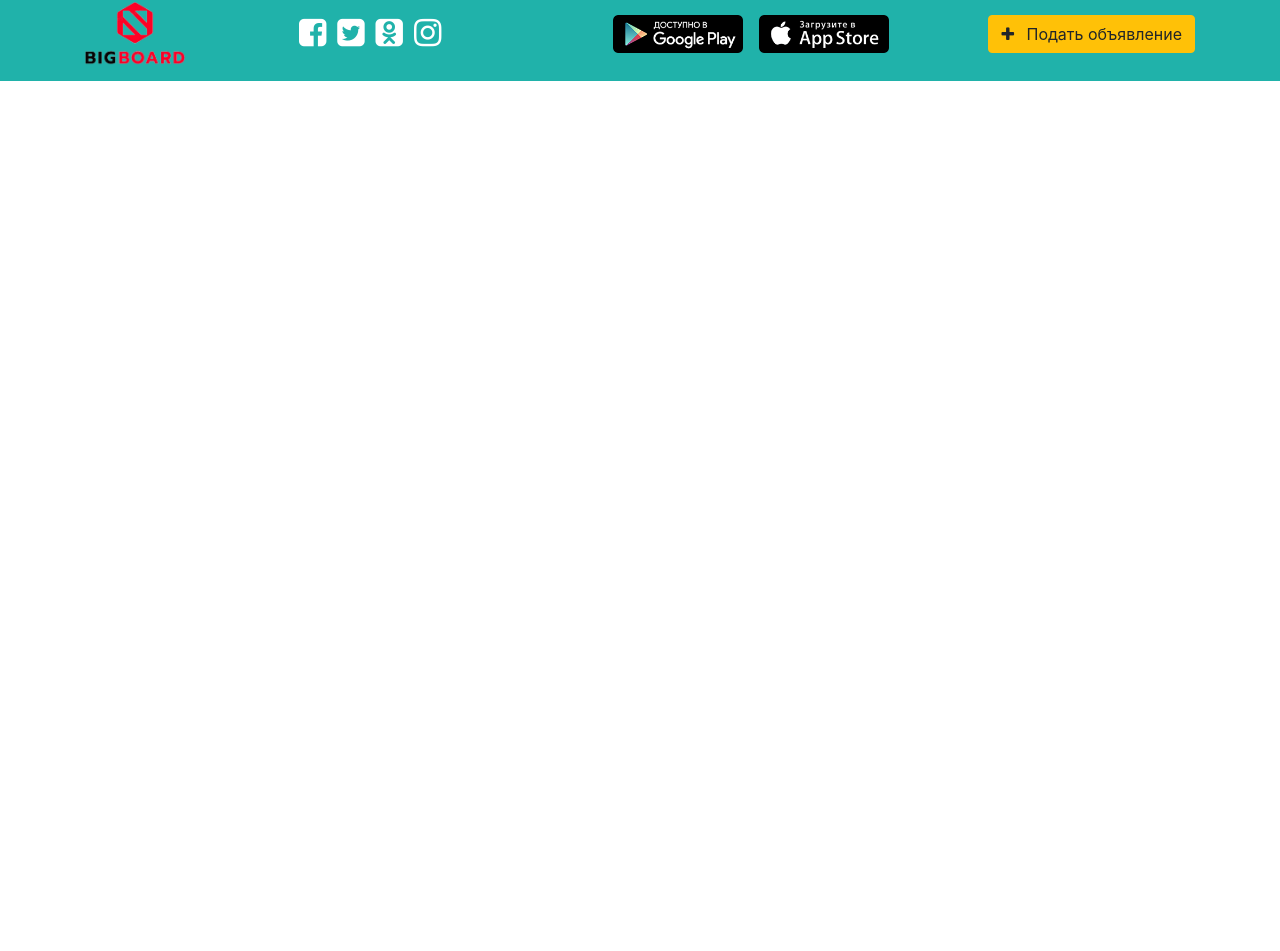
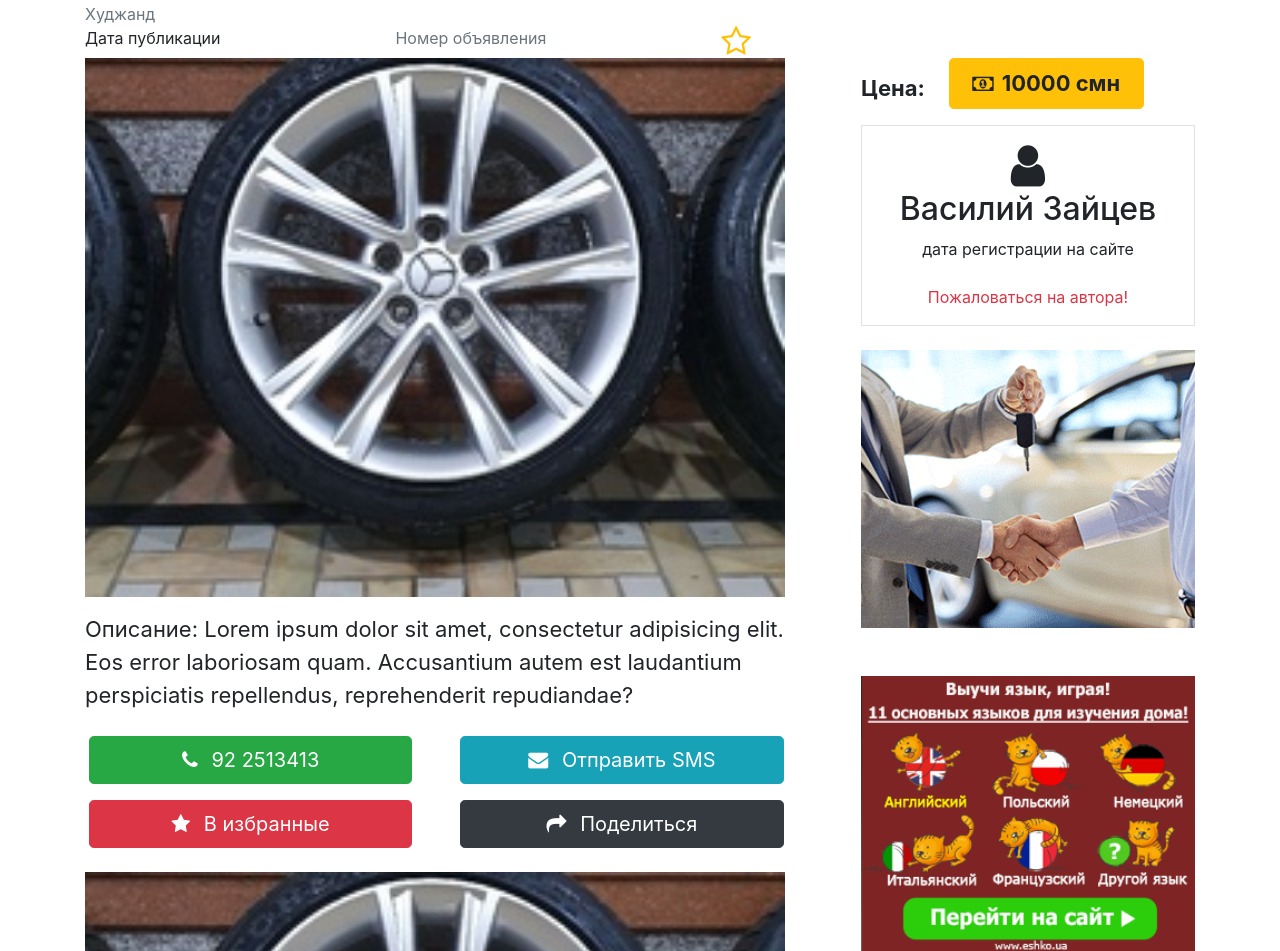
Before and after one commit to kosimbekGH/big-board, an Angular app: page /ad-detail in a window 1280 px wide. Shown: the part 149-1100 px from the top of the page. Before the commit the page ends 800 px from the top, so only its background shows below. Built offline with nearby package versions, Linux system fonts and the light colour scheme.

Commit message:
Ad detail

```diff
--- a/src/app/components/header/header.component.html
+++ b/src/app/components/header/header.component.html
@@ -9,11 +9,11 @@
     Продовай и покупай быстро!
   </p>
 
-  <span class=" header-text-color title-hover"
+  <span class=" header-text-color "
         routerLink="/personal-area"
         routerLinkActive="active-link">Личный кабинет</span>
 
-  <span class=" text-decoration-none header-text-color title-hover"
+  <span class=" text-decoration-none header-text-color "
         routerLink="/login" routerLinkActive="active-link">
     Вход и регистрация</span>
 
--- a/src/app/pages/ad/components/ad-detail/ad-detail.component.html
+++ b/src/app/pages/ad/components/ad-detail/ad-detail.component.html
@@ -1 +1,76 @@
-<p>ad-detail works!</p>
+<div class="container">
+
+  <section>
+    <h1>Имя объявления</h1>
+    <span class="text-muted">Худжанд</span>
+    <div class="d-flex justify-content-between section-width">
+      <span class="pl-0 ">Дата публикации</span>
+      <span class=" text-muted">Номер объявления</span>
+      <span class="fa fa-star-o fa-2x text-warning"></span>
+    </div>
+
+  </section>
+
+    <div class="d-flex ">
+
+      <div>
+      <img class="pic-size mb-3" src="../../../../../assets/img/1.jpg"> <br>
+
+        <p class="mb-3 text-size desc-text">Описание: Lorem ipsum dolor sit amet, consectetur adipisicing elit. Eos error laboriosam quam. Accusantium autem est laudantium perspiciatis repellendus, reprehenderit repudiandae? </p>
+        <div class="mt-4">
+          <button class="btn btn-success btn-lg col-5 mr-5 ml-1">
+            <span class="fa fa-phone mr-2"></span>
+            92 2513413
+          </button>
+
+          <button class="btn btn-info btn-lg col-5 ">
+            <span class="fa fa-envelope mr-2"></span>
+            Отправить SMS
+          </button>
+        </div>
+
+        <div class="mt-3">
+          <button class="btn btn-danger btn-lg col-5 mr-5 ml-1">
+            <span class="fa fa-star mr-2"></span>
+             В избранные
+          </button>
+
+          <button class="btn btn-dark btn-lg col-5">
+            <span class="fa fa-share mr-2"></span>
+           Поделиться
+          </button>
+        </div>
+
+
+      <img class="pic-size mb-3 mt-4" src="../../../../../assets/img/1.jpg">
+      <img class="pic-size" src="../../../../../assets/img/1.jpg">
+      </div>
+
+      <div>
+         <span class="font-weight-bolder text-size mr-4 mb-5">Цена:</span>
+        <button class="btn btn-warning btn-lg col-7 mb-3">
+          <span class="fa fa-money fa-1x mr-2"></span>
+          <b class="text-size">10000 смн</b></button>
+
+        <div class="d-flex flex-column align-items-center border mb-4 pt-3 pb-3">
+          <span class="fa fa-user fa-3x"></span>
+          <h2>Василий Зайцев</h2>
+          <span>дата регистрации на сайте</span><br>
+          <span class="text-danger">Пожаловаться на автора!</span>
+        </div>
+
+        <div class="d-flex flex-column justify-content-between ">
+          <img class="baner-size mb-5 cursor-pointer" src="../../../../../assets/img/baner-5.gif" alt="переход">
+          <img class="mb-5 cursor-pointer" src="../../../../../assets/img/baner-3.gif" alt="переход">
+          <img class="baner-size mb-5 cursor-pointer" src="../../../../../assets/img/baner-4.png" alt="переход">
+          <img class="baner-size mb-5 cursor-pointer" src="../../../../../assets/img/baner-7.png" alt="переход">
+          <img class="baner-size mb-5 cursor-pointer" src="../../../../../assets/img/baner-2.png" alt="переход">
+          <img class="baner-size cursor-pointer" src="../../../../../assets/img/baner-1.jpg" alt="переход">
+        </div>
+
+
+      </div>
+
+    </div>
+
+  </div>
--- a/src/app/pages/ad/components/ad-detail/ad-detail.component.scss
+++ b/src/app/pages/ad/components/ad-detail/ad-detail.component.scss
@@ -0,0 +1,13 @@
+.pic-size{
+  width:700px;
+}
+.section-width{
+  width: 60%;
+}
+.text-size{
+  font-size: 22px;
+}
+
+.desc-text{
+  max-width: 700px;
+}
--- a/src/app/pages/profile/components/login/login.component.html
+++ b/src/app/pages/profile/components/login/login.component.html
@@ -55,7 +55,7 @@
           <label>Введите пароль</label>
           <input type="password" class="form-control">
         </div>
-        <button type="submit" class="btn btn-primary">Вход</button>
+        <button type="submit" class="btn btn-primary reg-m-b">Вход</button>
 
       </ng-template>
     </div>
--- a/src/app/pages/profile/components/login/login.component.scss
+++ b/src/app/pages/profile/components/login/login.component.scss
@@ -1,3 +1,6 @@
 .cursor-pointer{
   cursor:pointer;
 }
+.reg-m-b{
+  margin-bottom: 300px;
+}
```
Also changed, not shown: src/app/pages/ad/components/ad-filter/ad-filter.component.scss (line endings or trailing spaces), 1 other file (tests, documents, lock files or other folders).
